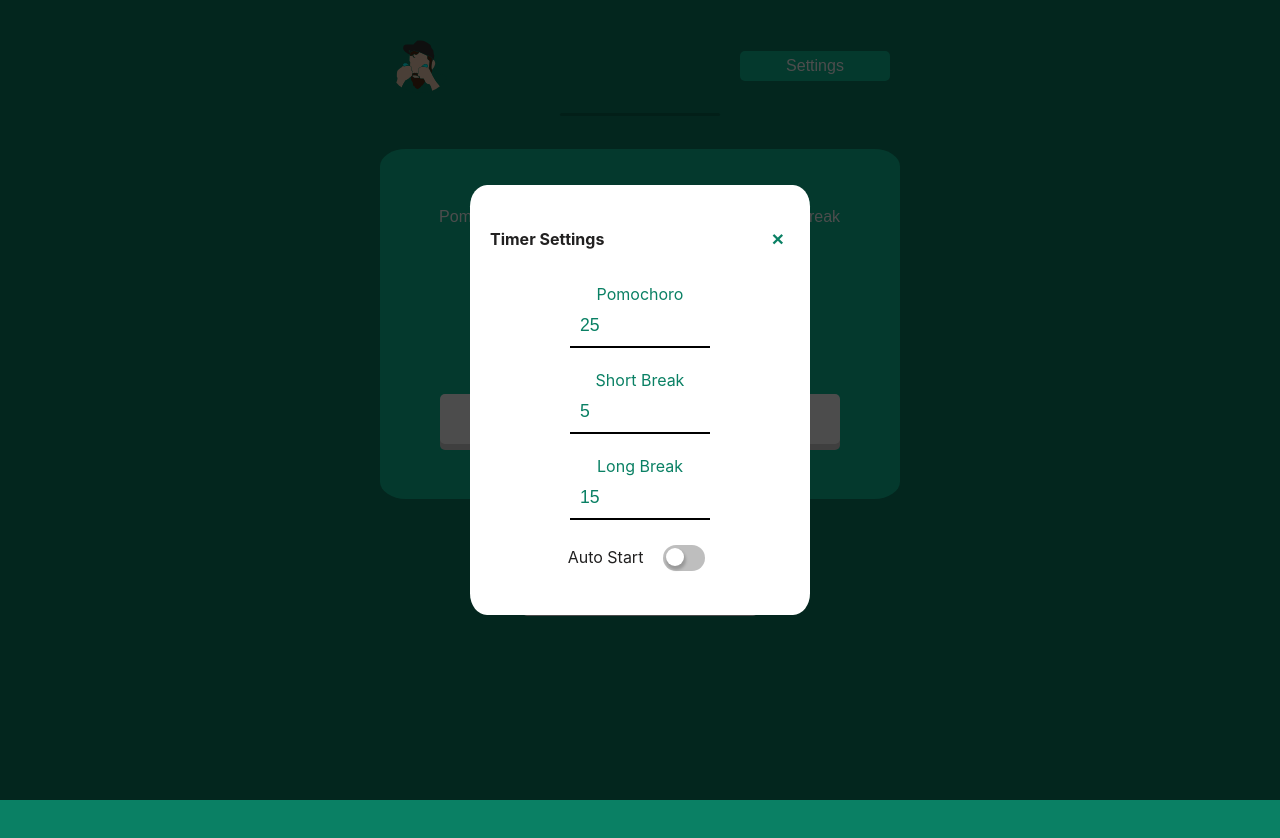
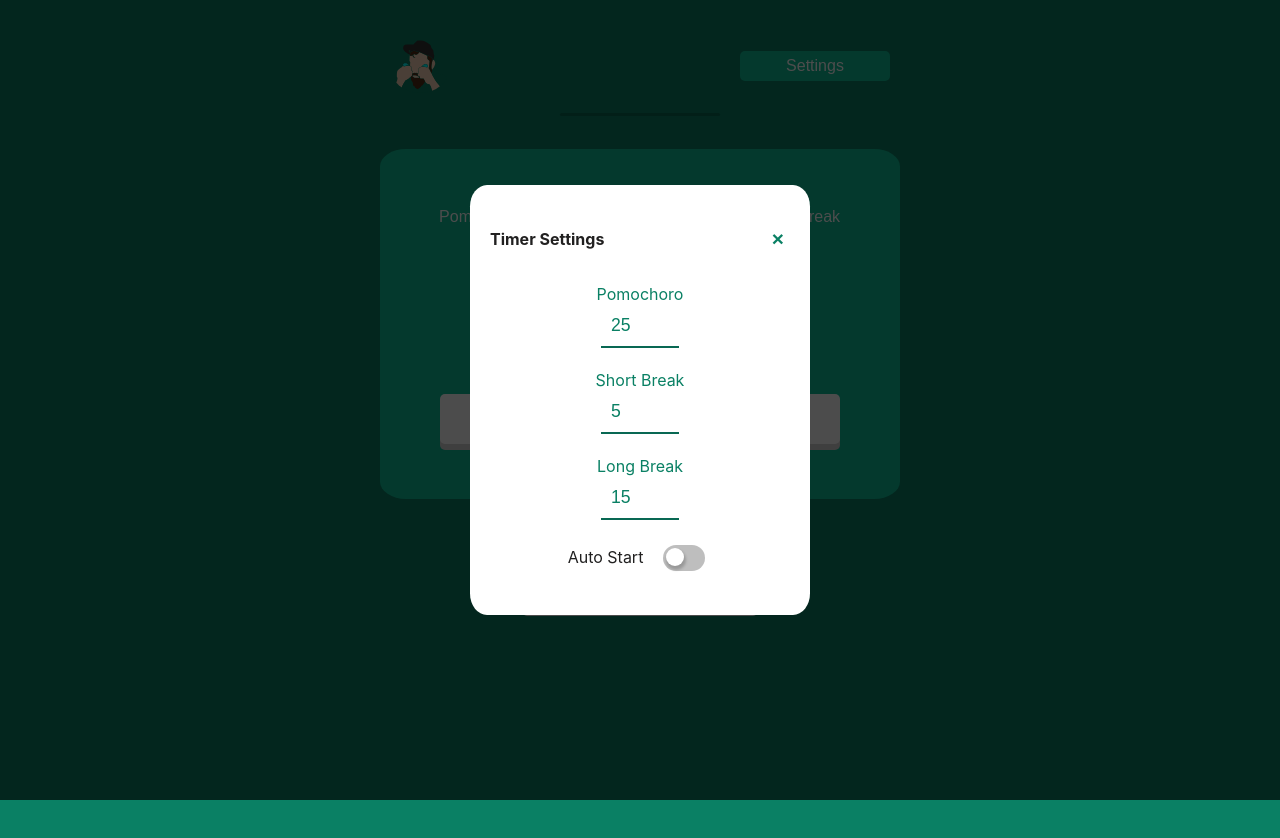
Before and after one commit to paragonmaik/pomodoro-timer, a React (Vite) app: page / in a window 1280 px wide. Both pictures are taken after a click on the button "Settings". Shown: the top 838 px of the page. Built offline with nearby package versions, Linux system fonts and the light colour scheme.

Commit message:
chore: limita timer para o máximo de 60 minutos

```diff
--- a/src/components/TimerSettingsModal.tsx
+++ b/src/components/TimerSettingsModal.tsx
@@ -17,13 +17,15 @@ function TimerSettingsModal() {
 
   const handleTimerChange = (event: ChangeEvent<HTMLInputElement>) => {
     const mode = event.target.id;
+    const total = Math.abs(+event.currentTarget.value);
     const updatedTimer = defaultSettings;
     updatedTimer.mode = mode;
-    updatedTimer[mode as keyof selectModeOptions] = Math.abs(+event.currentTarget.value);
+    updatedTimer[mode as keyof selectModeOptions] = total > 60 ? 60 : total;
     updatedTimer.timeRemaining.total = Number(updatedTimer[mode as keyof TimerSettings]) * 60;
     updatedTimer.timeRemaining.minutes = Number(updatedTimer[mode as keyof TimerSettings]);
     setTimerData({...updatedTimer});
   }
+
 
   const handleAutoStart = (event: ChangeEvent<HTMLInputElement>) => {
     setShouldAutoStart(event.target.checked);
@@ -49,6 +51,7 @@ function TimerSettingsModal() {
             <SettingInput
               defaultValue={pomodoro}
               min="1"
+              max="60"
               type="number"
               name="pomodoro"
               id="pomodoro"
@@ -62,6 +65,7 @@ function TimerSettingsModal() {
             <SettingInput
               defaultValue={shortBreak}
               min="1"
+              max="60"
               type="number"
               name="shortBreak"
               id="shortBreak"
@@ -75,6 +79,7 @@ function TimerSettingsModal() {
             <SettingInput
               defaultValue={longBreak}
               min="1"
+              max="60"
               type="number"
               name="longBreak"
               id="longBreak"
--- a/src/styles/Elements.Styles.ts
+++ b/src/styles/Elements.Styles.ts
@@ -94,7 +94,7 @@ export const SettingInput = styled.input`
   font-size: 1.1em;
   padding: 10px;
   border: none;
-  border-bottom: 2px solid black;
+  border-bottom: 2px solid rgb(9, 104, 83);
   background-color: white;
   font-weight: 400;
   height: 20px;
```
